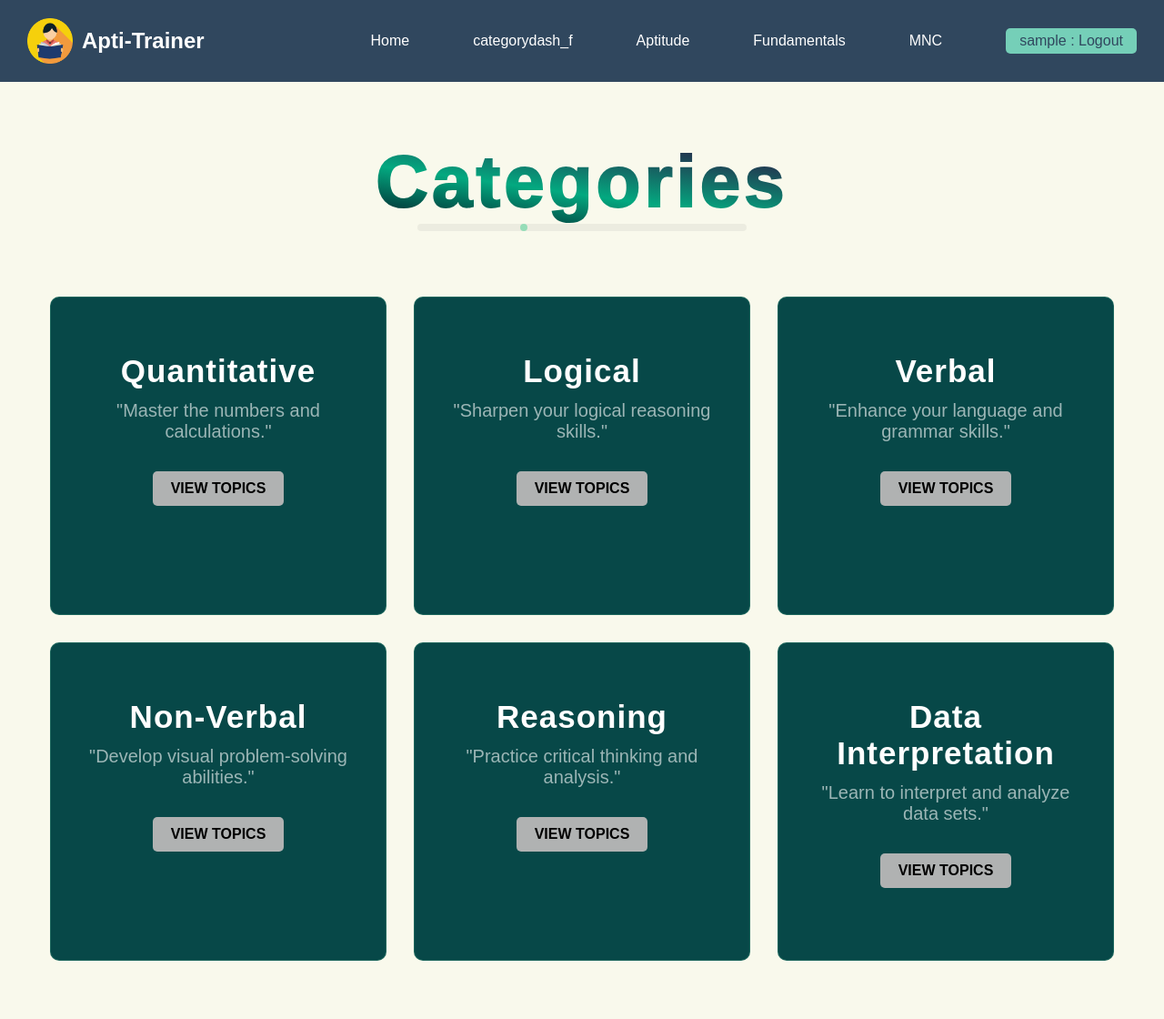
After one commit to Shri-15k/Apti-Trainer, a PHP site: page /AptiTrainer/categorydash_f.php in a window 1280 px wide. The commit adds this page. Shown: the whole page at 91% size. Run offline with PHP 8.4, Linux system fonts and the light colour scheme; the visitor is signed in with stand-in values (Sample User, id 1).

Commit message:
MNC in progress

```diff
--- a/CSS/MNC.css
+++ b/CSS/MNC.css
@@ -23,7 +23,7 @@
 }
 
 .card>.img-container{
-    width: 40%;
+    width: 50%;
     display: flex;
     justify-content: center;
     align-items: center;
--- /dev/null
+++ b/CSS/stylecatdash.css
@@ -0,0 +1,167 @@
+*{
+    margin: 0;
+    padding: 0;
+    box-sizing: border-box;
+    font-family: 'poppins';
+}
+
+
+
+.container{
+    min-height: 100vh;
+    width: 100%;
+    background-color: #f9f9ec;
+}
+
+.category-wrapper{
+    padding: 5% 8%;
+}
+
+.category{
+    display: flex;
+    flex-direction: column;
+    align-items: center;
+}
+
+h1{
+    color: #fff;
+    font-size: 5rem;
+    -webkit-text-stroke-width: 2px;
+    -webkit-text-stroke-color: transparent;
+    letter-spacing: 4px;
+    background-color: rgb(4, 52, 83);
+    background: linear-gradient(8deg,rgb(1, 21, 35) 0%,rgb(3, 169, 128) 41%,rgb(49, 2, 57) 100%);
+    -webkit-background-clip: text;
+    -webkit-text-fill-color: transparent;
+    position: relative;
+
+}
+
+h1:after{
+    content: "";
+    position: absolute;
+    top: 100%;
+    left: 10%;
+    height: 8px;
+    width: 80%;
+    border-radius: 8px;
+    background-color: rgba(6, 0, 0, 0.05);
+}
+
+h1 span{
+    position:absolute;
+    top: 100%;
+    left: 10%;
+    height: 8px;
+    width: 8px;
+    border-radius: 50%;
+    background-color: #72e2ae;
+    animation: anim 5s linear infinite;
+
+}
+
+@keyframes anim{
+    95%{
+        opacity: 0;
+    }
+    100%{
+        opacity: 0;
+        left: 88%;
+    }
+}
+
+.cards{
+    display: grid;
+    grid-template-columns: repeat(3,1fr);
+    gap: 30px;
+    margin-top: 80px;
+}
+
+.card{
+    height: 350px;
+    width: 370px;
+    background-color: #074848;
+    padding: 3% 8%;
+    border: 0.2px solid rgb(114, 226, 174, 0.2);
+    border-radius: 10px;
+    transition: .6s;
+    display: flex;
+    align-items: center;
+    flex-direction: column;
+    position: relative;
+    overflow: hidden;
+}
+
+.card:after{
+    content: "";
+    position: absolute;
+    top: 150%;
+    left: -200px;
+    width: 120%;
+    transform: rotate(50deg);
+    background-color: #fff;
+    height: 18px;
+    filter: blur(30px);
+    opacity: 0.5;
+    transition: 1s;
+}
+
+.card:hover:after{
+    width: 225%;
+    top: -100%;
+
+}
+
+.card i{
+    color: #ffffff;
+    margin-top: 30px;
+    margin-bottom: 20px;
+   font-size: 4.8rem;
+}
+
+.card h2{
+    color: #fff;
+    text-align: center;
+    font-size: 35px;
+    font-weight: 600;
+    letter-spacing: 1px;
+
+}
+
+.card p{
+    text-align: center;
+    font-size: 20px;
+    width: 100%;
+    margin: 12px 0;
+    color: rgba(255, 255, 255, 0.6);
+
+}
+.card:hover{
+    background-color: #1c2335;
+    transform: translateY(-8px);
+    border-color: #00ff37;
+}
+
+.card:hover i{
+    color: #00ff37;
+}
+
+.view-topics-button {
+    display: inline-block;
+    padding: 10px 20px;
+    margin-top: 20px;
+    border: none;
+    border-radius: 5px;
+    background-color: #b0b2b2;
+    color: #000000;
+    font-size: 16px;
+    font-weight: bold;
+    text-transform: uppercase;
+    cursor: pointer;
+    transition: background-color 0.3s, color 0.3s;
+}
+
+.view-topics-button:hover {
+    background-color: #6b7d7a;
+    color: #ffffff;
+}
--- /dev/null
+++ b/categorydash_f.php
@@ -0,0 +1,94 @@
+<?php
+require('connection.php');
+session_start();
+?>
+
+
+<!DOCTYPE html>
+<html lang="en">
+
+<head>
+    <meta charset="UTF-8">
+    <meta http-equiv="X-UA-Compatible" content="IE=edge">
+    <meta name="viewport" content="width=device-width, initial-scale=1.0">
+    <title>Topics Dashboard</title>
+    <link rel="stylesheet" href="CSS/stylecatdash.css">
+    <link rel="stylesheet" href="CSS/style.css">
+
+
+</head>
+
+<body>
+    <header>
+        <?php include("nav_header.php") ?>
+    </header>
+    <?php
+    if (isset($_SESSION['logged_in']) && $_SESSION['logged_in'] == true) {
+        ?>
+
+        <div class="container">
+            <div class="category-wrapper">
+                <div class="category">
+                    <h1>Categories <span></span></h1>
+                    <div class="cards">
+                        <div class="card">
+                            <i class="fas fa-chart-bar"></i>
+                            <h2>Quantitative</h2>
+                            <p>"Master the numbers and calculations."</p>
+                            <button class="view-topics-button" onclick="location.href='quantitative_topics.html'">View
+                                Topics</button>
+                        </div>
+                        <div class="card">
+                            <i class="fas fa-brain"></i>
+                            <h2>Logical</h2>
+                            <p>"Sharpen your logical reasoning skills."</p>
+                            <button class="view-topics-button" onclick="location.href='quantitative_topics.html'">View
+                                Topics</button>
+                        </div>
+                        <div class="card">
+                            <i class="fas fa-book"></i>
+                            <h2>Verbal</h2>
+                            <p>"Enhance your language and grammar skills."</p>
+                            <button class="view-topics-button" onclick="location.href='quantitative_topics.html'">View
+                                Topics</button>
+                        </div>
+                        <div class="card">
+                            <i class="fas fa-puzzle-piece"></i>
+                            <h2>Non-Verbal</h2>
+                            <p>"Develop visual problem-solving abilities."</p>
+                            <button class="view-topics-button" onclick="location.href='quantitative_topics.html'">View
+                                Topics</button>
+                        </div>
+                        <div class="card">
+                            <i class="fas fa-lightbulb"></i>
+                            <h2>Reasoning</h2>
+                            <p>"Practice critical thinking and analysis."</p>
+                            <button class="view-topics-button" onclick="location.href='quantitative_topics.html'">View
+                                Topics</button>
+                        </div>
+                        <div class="card">
+                            <i class="fas fa-table"></i>
+                            <h2>Data Interpretation</h2>
+                            <p>"Learn to interpret and analyze data sets."</p>
+                            <button class="view-topics-button" onclick="location.href='quantitative_topics.html'">View
+                                Topics</button>
+                        </div>
+                    </div>
+                </div>
+            </div>
+
+
+
+        </div>
+
+    <?php } else {
+        echo "
+        <script>alert('Please LogIn!');
+        window.location.href='index.php';
+        </script>
+        ";
+    } ?>
+
+</body>
+
+</html>
--- a/nav_header.php
+++ b/nav_header.php
@@ -7,7 +7,7 @@
             <a href="#">Fundamentals</a> -->
 
             <?php
-            $nav_elements = array("Home", "About Us", "Aptitude", "Fundamentals", "MNC");
+            $nav_elements = array("Home", "categorydash_f", "Aptitude", "Fundamentals", "MNC");
              for($x = 0; $x<count($nav_elements) ; $x++){
                 echo "<a href=\"./$nav_elements[$x].php\">$nav_elements[$x]</a>";
              }
```
Also changed, not shown: MNC.php (+1 -73 lines), images/capgemini.png (added), images/cisco.png (added), images/cloud4c.png (added), images/hexaware.png (added), images/infosys.png (added).
